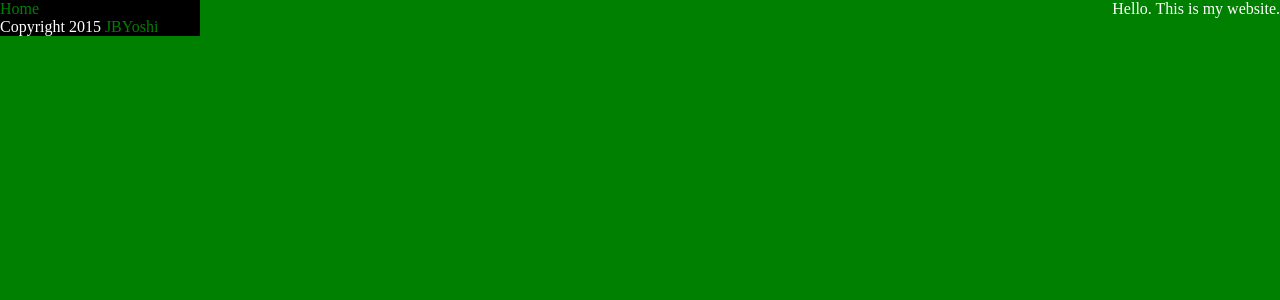
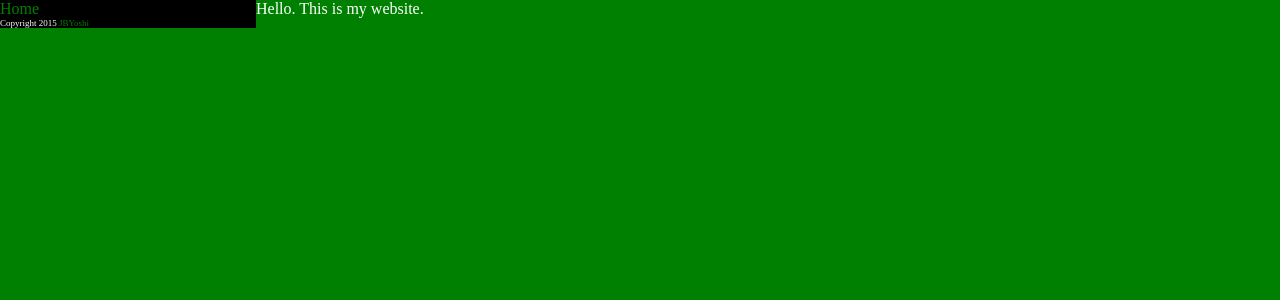
Before and after one commit to JBYoshi/jbyoshi.github.io, a Jekyll site: the page built from index.html, in a window 1280 px wide. Shown: the top 300 px of the page. Built offline with Jekyll 4.4.1, drawn with Linux system fonts in a browser that asks for light colours.

Commit message:
Er... desktop optimization?

```diff
--- a/_layouts/default.html
+++ b/_layouts/default.html
@@ -7,7 +7,7 @@
             html {background-color: green; color: white;}
             a {color: green; text-decoration: none;}
             .sidebar {background-color: black; color: white;}
-            .footer {font-size: 9px;}
+            .sidebar-footer {font-size: 9px;}
 
             html, body {width: 100%; height: 100%; margin: 0pt;}
 
@@ -22,8 +22,8 @@
             /* Desktop CSS */
             @media screen and (min-width:481px) {
                 /* Sidebar */
-                .content {float: right; margin-left: 200px;}
-                .sidebar {display: table; width: 200px;}
+                .content {float: right; width: 80%;}
+                .sidebar {display: table; width: 20%;}
                 .sidebar .sidebar-main {display: table-row; height: auto;}
                 .sidebar .sidebar-footer {display: table-row; height: 1px;}
             }
```
